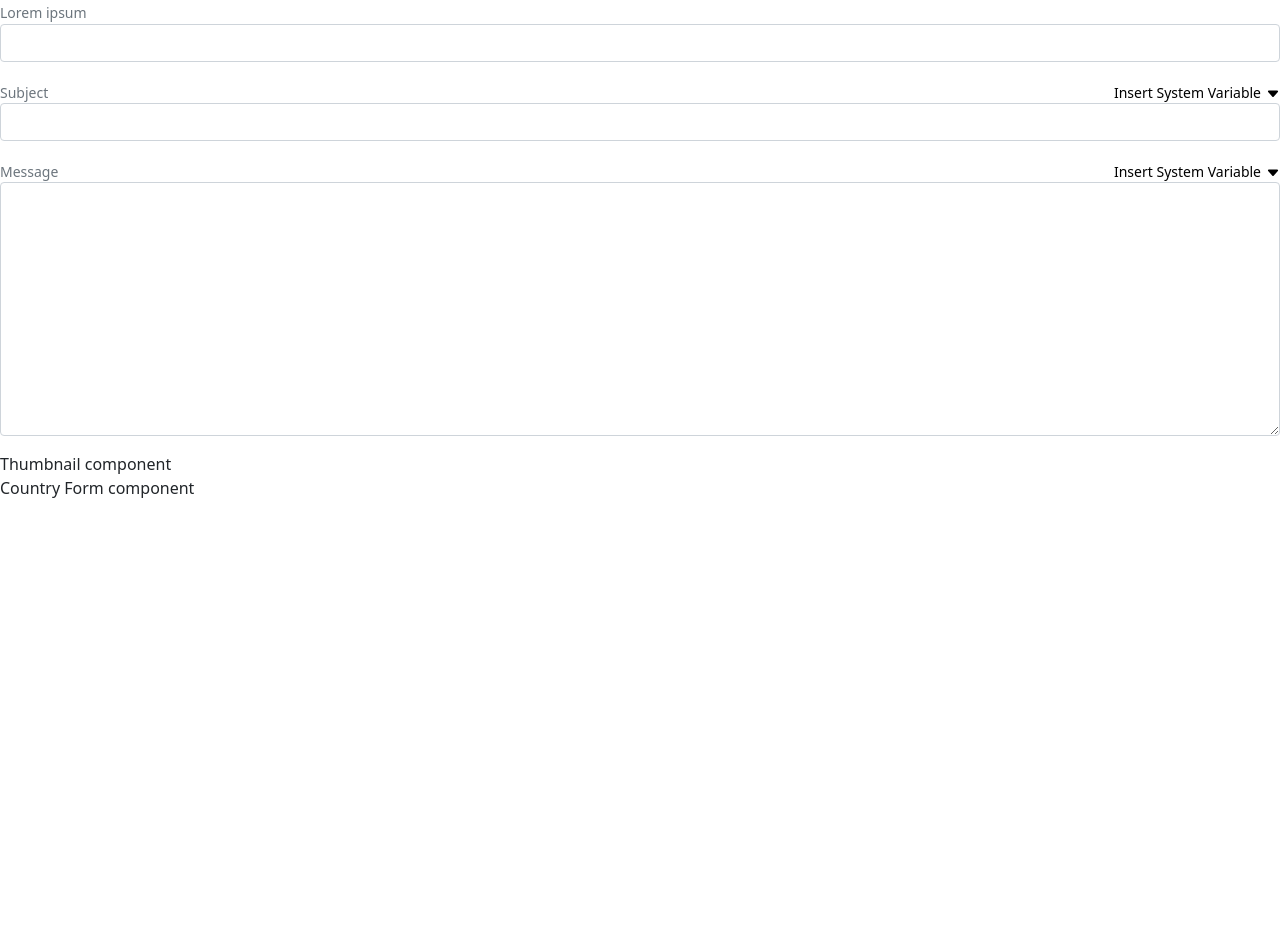
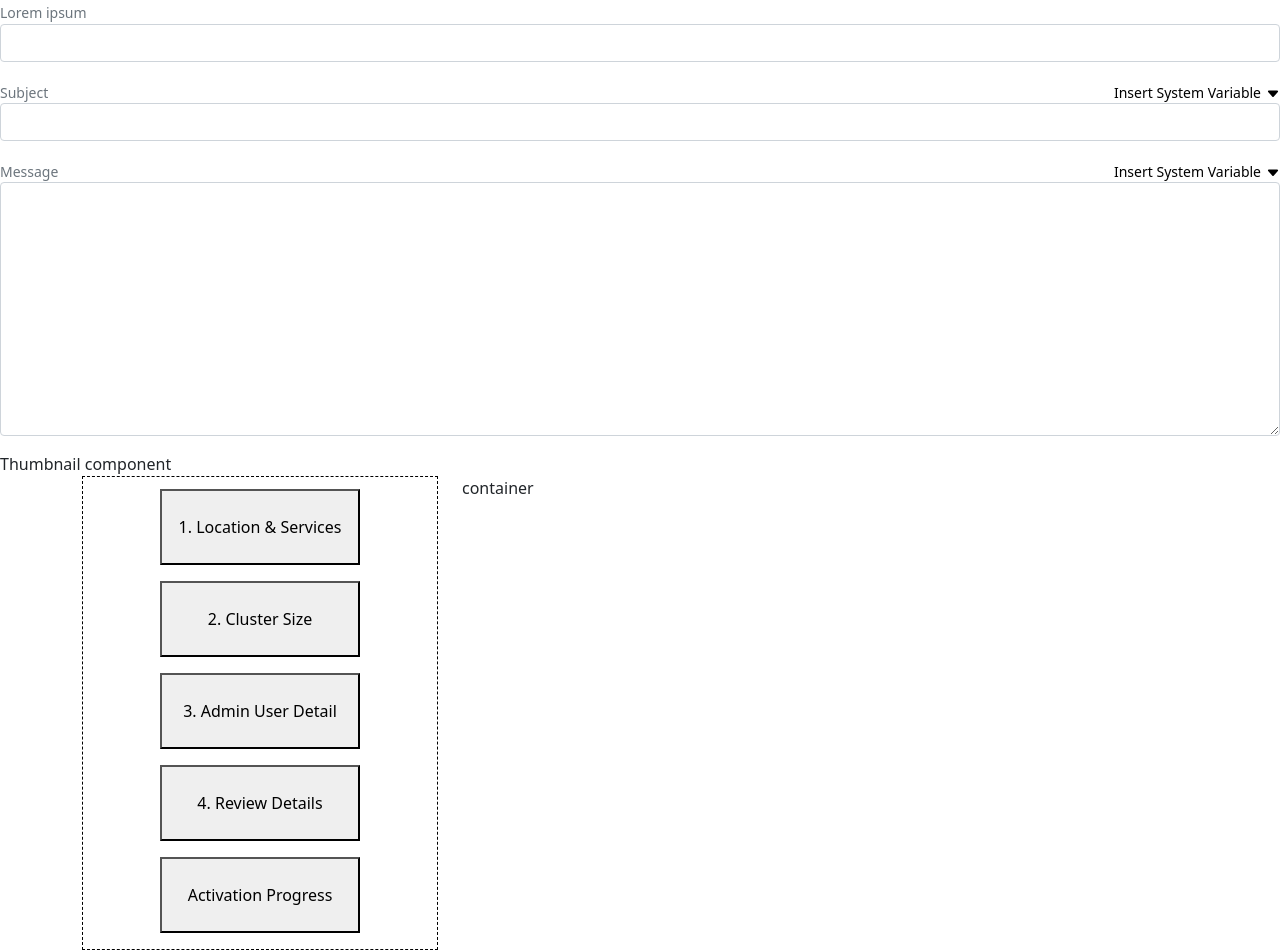
Before and after one commit to menglu95/react-form-prototype, a React (Create React App) app: page / in a window 1280 px wide. Before the commit the page ends 800 px from the top, so only its background shows below. Built offline with nearby package versions, Linux system fonts and the light colour scheme.

Commit message:
implement the button groups

```diff
--- a/src/components/CountryForm.js
+++ /dev/null
@@ -1,11 +0,0 @@
-import React from 'react';
-
-const CountryForm = () => {
-  return (
-    <div>
-      Country Form component
-    </div>
-  )
-}
-
-export default CountryForm;
--- /dev/null
+++ b/src/components/ValidationForm/index.js
@@ -0,0 +1,24 @@
+import React from 'react';
+import { Row, Col, Container } from 'react-bootstrap';
+import '../../scss/validationForm.scss';
+
+const ValidationForm = () => {
+  return (
+    <Container>
+      <Row>
+        <Col md={4}>
+          <div className="progress-btn-groups">
+            <button>1. Location & Services</button>
+            <button>2. Cluster Size</button>
+            <button>3. Admin User Detail</button>
+            <button>4. Review Details</button>
+            <button>Activation Progress</button>
+          </div>
+        </Col>
+        <Col md={8}>container</Col>
+      </Row>
+    </Container>
+  )
+}
+
+export default ValidationForm;
--- a/src/pages/Validation.js
+++ b/src/pages/Validation.js
@@ -1,14 +1,14 @@
 import React from 'react';
 import NormalForm from '../components/NormalForm';
 import Thumbnail from '../components/Thumbnail';
-import CountryForm from '../components/CountryForm';
+import ValidationForm from '../components/ValidationForm';
 
 const Validate = () => {
   return (
     <div>
       <NormalForm />
       <Thumbnail />
-      <CountryForm />
+      <ValidationForm />
     </div>
   )
 }
--- /dev/null
+++ b/src/scss/validationForm.scss
@@ -0,0 +1,18 @@
+.progress-btn-groups {
+  & > button {
+    &:first-child {
+      margin-top: 12px;
+    }
+    &:focus {
+      background-color: #86f586;
+    }
+    width: 200px;
+    padding: 24px 12px;
+    margin-bottom: 1rem;
+  }
+  display: flex;
+  align-items: center;
+  justify-content: center;
+  flex-direction: column;
+  border: 1px dashed black;
+}
```
Also changed, not shown: src/components/ValidationForm/ActivationProgress.js (added, +11 -0 lines), src/components/ValidationForm/AdminUserDetail.js (added, +11 -0 lines), src/components/ValidationForm/ClusterSize.js (added, +11 -0 lines), src/components/ValidationForm/LocationService.js (added, +11 -0 lines), src/components/ValidationForm/ReviewDetail.js (added, +11 -0 lines).
